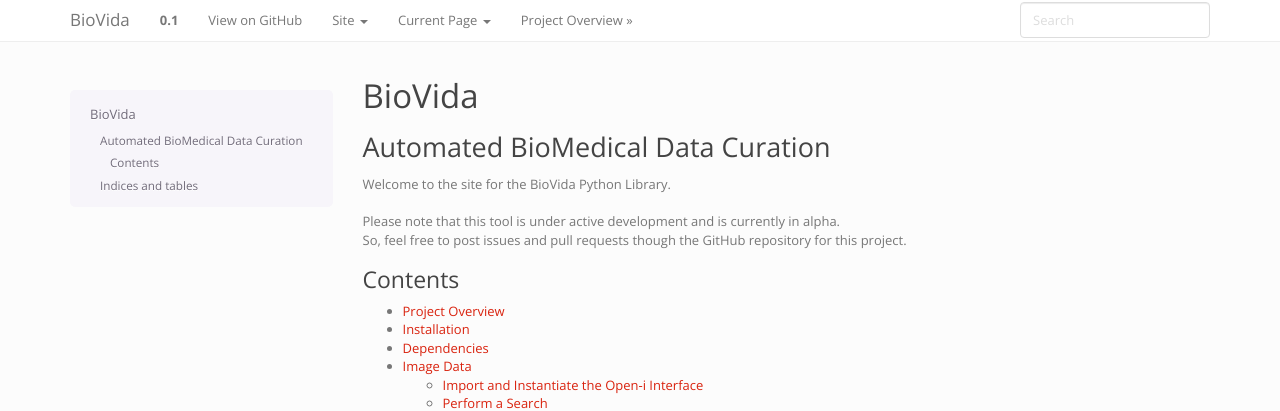
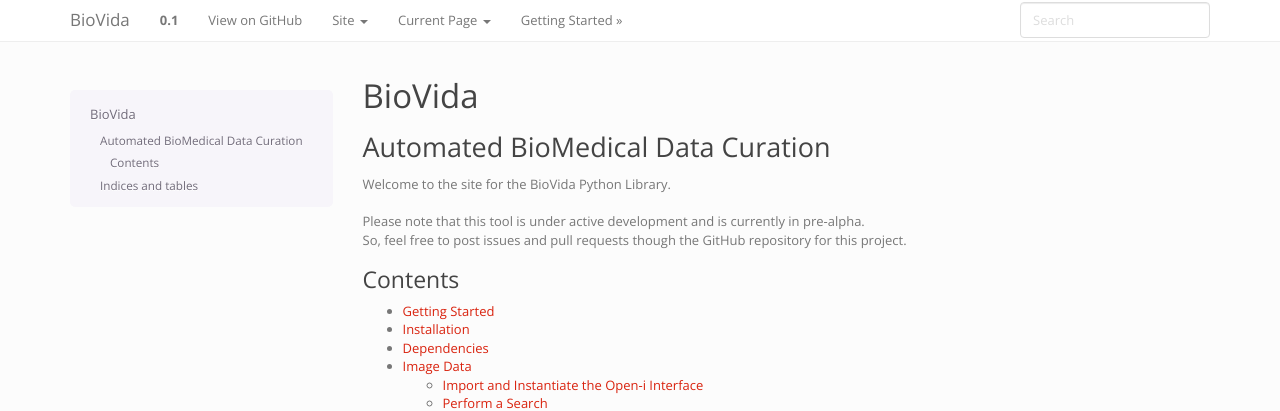
Before and after one commit to TariqAHassan/BioVida, a Sphinx documentation site: the page built from docs/index.rst, in a window 1280 px wide. Shown: the top 411 px of the page. Built offline with Sphinx 7.4.7, drawn with Linux system fonts in a browser that asks for light colours.

Commit message:
Update Docs

```diff
--- a/docs/GettingStarted.rst
+++ b/docs/GettingStarted.rst
@@ -1,5 +1,5 @@
-Project Overview
-----------------
+Getting Started
+---------------
 
 This library is primarily intended to help solve an outstanding problem in biomedical data science: a lack of usable data.
 While impressive data mining work in bioinformatics in recent years has helped build clean databases of known gene-disease
--- a/docs/index.rst
+++ b/docs/index.rst
@@ -11,7 +11,7 @@
 
 | Welcome to the site for the BioVida Python Library.
 |
-| Please note that this tool is under active development and is currently in alpha.
+| Please note that this tool is under active development and is currently in pre-alpha.
 | So, feel free to post issues and pull requests though the GitHub repository for this project.
 
 Contents
```
